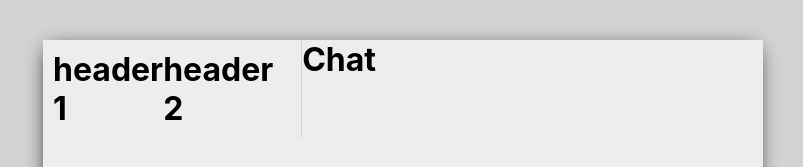
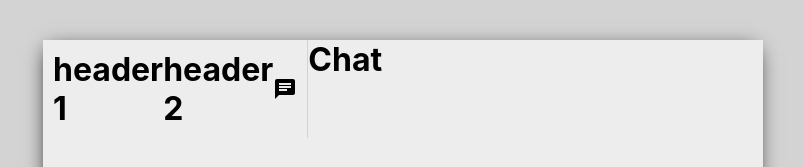
Before and after one commit to LoretaDibenedetto/whatsappClone, a React (Create React App) app: page / in a window 1280 px wide. Shown: the top 167 px of the page, without its empty margins (237-1040 px from the left). Built offline with nearby package versions, Linux system fonts and the light colour scheme.

Commit message:
add icon

```diff
--- a/package.json
+++ b/package.json
@@ -3,6 +3,10 @@
   "version": "0.1.0",
   "private": true,
   "dependencies": {
+    "@emotion/react": "^11.11.1",
+    "@emotion/styled": "^11.11.0",
+    "@mui/icons-material": "^5.14.8",
+    "@mui/material": "^5.14.8",
     "@testing-library/jest-dom": "^5.17.0",
     "@testing-library/react": "^13.4.0",
     "@testing-library/user-event": "^13.5.0",
--- a/src/sidebar/Sidebar.js
+++ b/src/sidebar/Sidebar.js
@@ -1,5 +1,7 @@
 import React from 'react';
 import "./Sidebar.css";
+import ChatIcon from '@mui/icons-material/Chat';
+
 
 function Sidebar() {
   return (
@@ -11,7 +13,7 @@
      <div className='sidebar_header_right'>
        <h1 > header 2 </h1>
 
-
+      <ChatIcon></ChatIcon>
 
       </div>
      </div>
```
Also changed, not shown: 1 other file (tests, documents, lock files or other folders).
